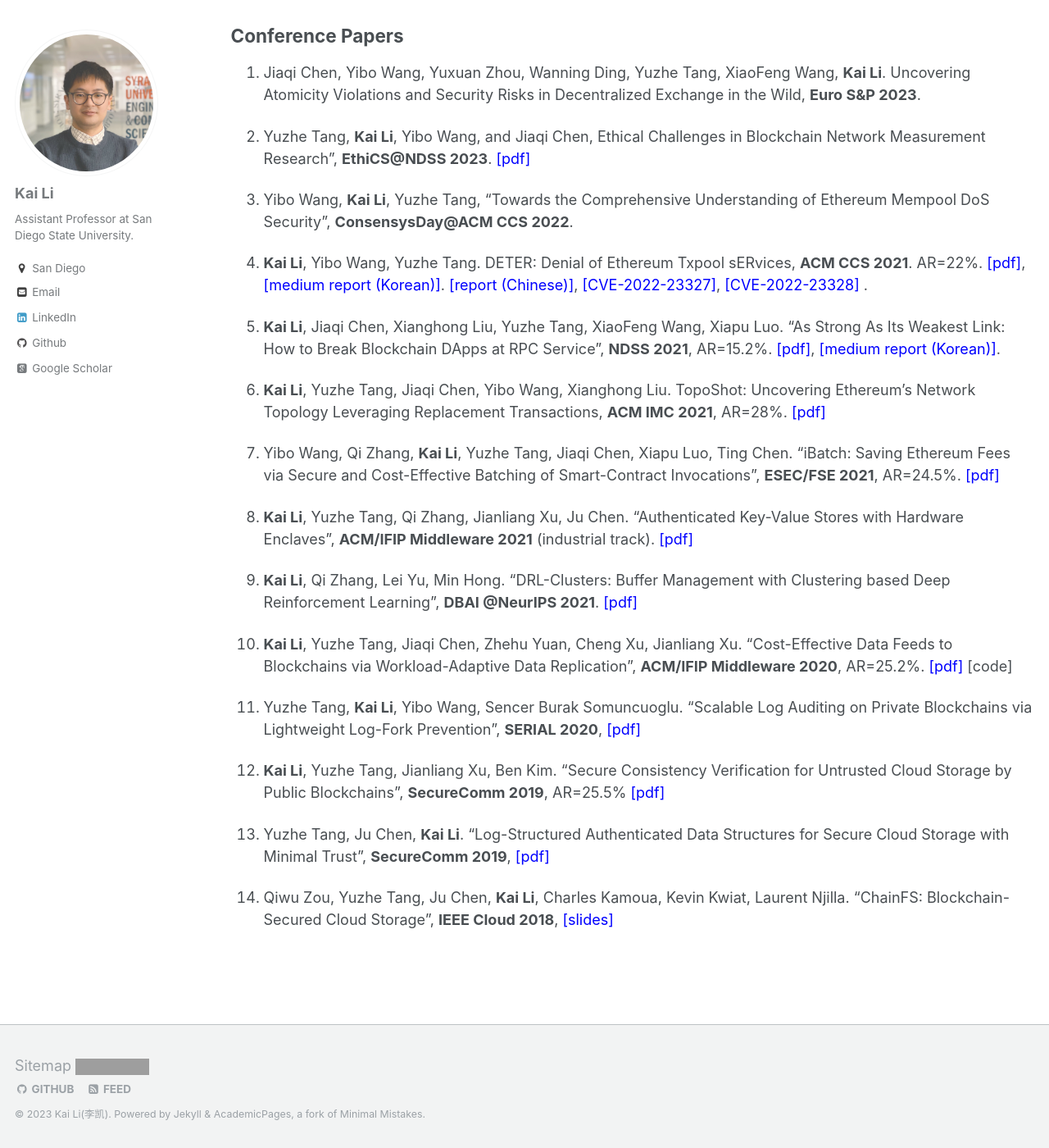
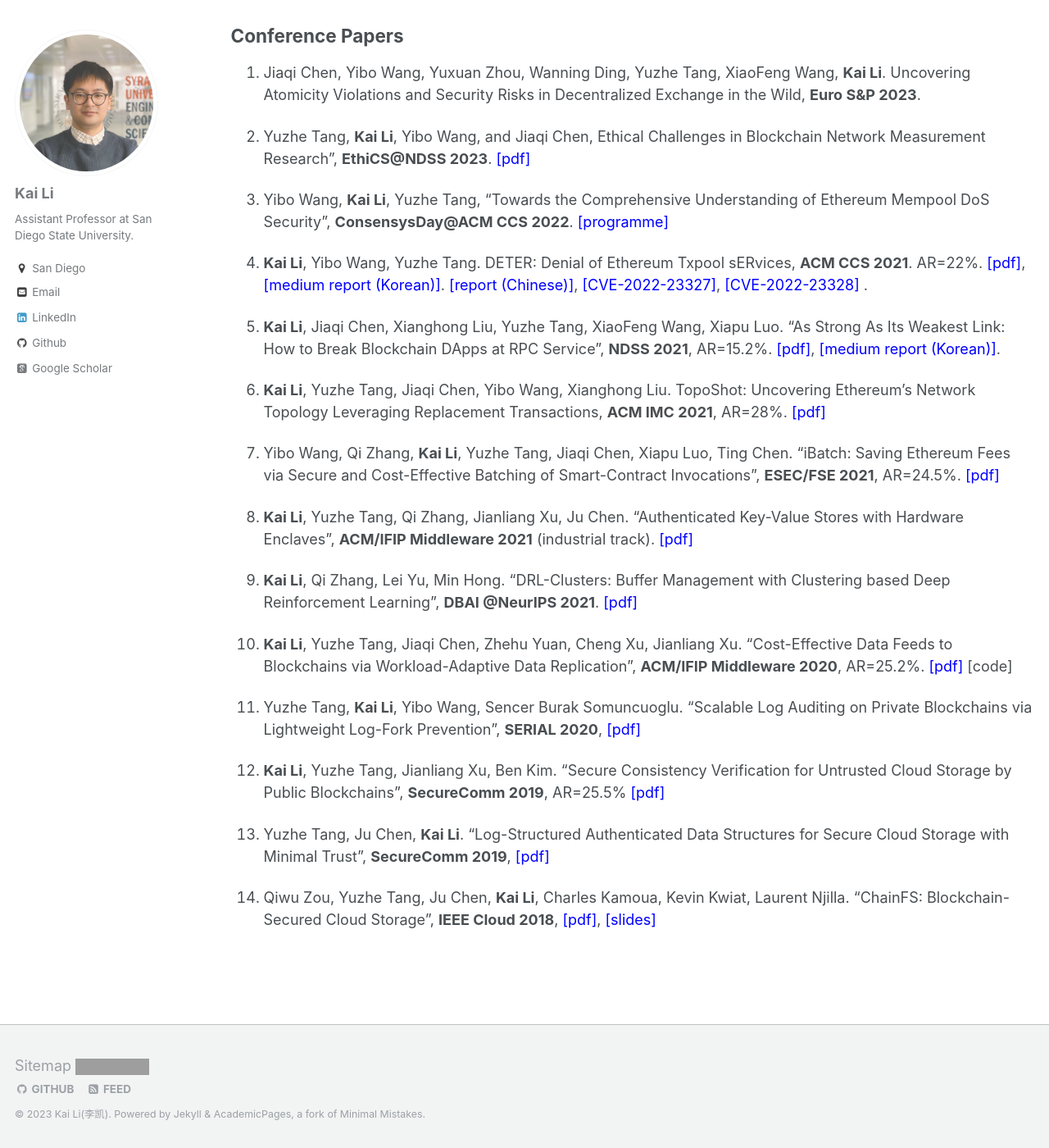
Before and after one commit to likai1993/likai1993.github.io, a Jekyll site: the page built from _pages/publications.md, in a window 1280 px wide and 1400 px high, scrolled down 395 px. Shown: the whole window at 82% size. Built offline with Jekyll 4.4.1, drawn with Linux system fonts in a browser that asks for light colours; some web fonts are replaced; grey boxes are pictures that could not be loaded.

Commit message:
Update publications.md

```diff
--- a/_pages/publications.md
+++ b/_pages/publications.md
@@ -18,7 +18,7 @@ Conference Papers
 
 1. Yuzhe Tang, **Kai Li**, Yibo Wang, and Jiaqi Chen, Ethical Challenges in Blockchain Network Measurement Research", **EthiCS@NDSS 2023**. <span style="color:blue">[[pdf]](https://www.ndss-symposium.org/wp-content/uploads/2023/02/ethics2023-235725-paper.pdf)</span>
 
-1. Yibo Wang, **Kai Li**, Yuzhe Tang, “Towards the Comprehensive Understanding of Ethereum Mempool DoS Security”, **ConsensysDay@ACM CCS 2022**.
+1. Yibo Wang, **Kai Li**, Yuzhe Tang, “Towards the Comprehensive Understanding of Ethereum Mempool DoS Security”, **ConsensysDay@ACM CCS 2022**. <span style="color:blue">[[programme]](https://research.protocol.ai/sites/consensusday22/programme/)</span>
 
 1. **Kai Li**, Yibo Wang, Yuzhe Tang. DETER: Denial of Ethereum Txpool sERvices, **ACM CCS 2021**. AR=22%. <span style="color:blue">[[pdf]](https://dl.acm.org/doi/pdf/10.1145/3460120.3485369)</span>, <span style="color:blue">[[medium report (Korean)]](https://medium.com/decipher-media/deter-%ED%8A%B8%EB%9E%9C%EC%9E%AD%EC%85%98-%ED%92%80%EC%9D%84-%EB%B9%84%EC%9B%8C%EB%82%B4%EB%8A%94-%EA%B3%B5%EA%B2%A9-4476ad5ae506)</span>. <span style="color:blue"> [[report (Chinese)]](https://paperexplained.cn/articles/article/sdetail/bf772404-411f-4adf-a139-c2e94cd5cd97/)</span>, <span style="color:blue">[[CVE-2022-23327]](https://cve.mitre.org/cgi-bin/cvename.cgi?name=CVE-2022-23327)</span>, <span style="color:blue">[[CVE-2022-23328]](https://cve.mitre.org/cgi-bin/cvename.cgi?name=CVE-2022-23328) </span>.
 
@@ -41,7 +41,7 @@ Conference Papers
 
 1. Yuzhe Tang, Ju Chen, **Kai Li**. "Log-Structured Authenticated Data Structures for Secure Cloud Storage with Minimal Trust", **SecureComm 2019**, <span style="color:blue">[[pdf]](https://eprint.iacr.org/2016/1063.pdf)</span>
 
-1. Qiwu Zou, Yuzhe Tang, Ju Chen, **Kai Li**, Charles Kamoua, Kevin Kwiat, Laurent Njilla. "ChainFS: Blockchain-Secured Cloud Storage", **IEEE Cloud 2018**, <span style="color:blue"> [[slides]](https://docs.google.com/presentation/d/1uDqvJjPWF6YIo8bb-vfAgCU7SCaoRTLHdrEegTEeyd0/edit#slide=id.g3d35a20df5_0_0)</span>
+1. Qiwu Zou, Yuzhe Tang, Ju Chen, **Kai Li**, Charles Kamoua, Kevin Kwiat, Laurent Njilla. "ChainFS: Blockchain-Secured Cloud Storage", **IEEE Cloud 2018**, <span style="color:blue"> [[pdf]](https://ieeexplore.ieee.org/stamp/stamp.jsp?arnumber=8457920)</span>, <span style="color:blue"> [[slides]](https://docs.google.com/presentation/d/1uDqvJjPWF6YIo8bb-vfAgCU7SCaoRTLHdrEegTEeyd0/edit#slide=id.g3d35a20df5_0_0)</span>
 
 <!--
 Workshop Papers
```
